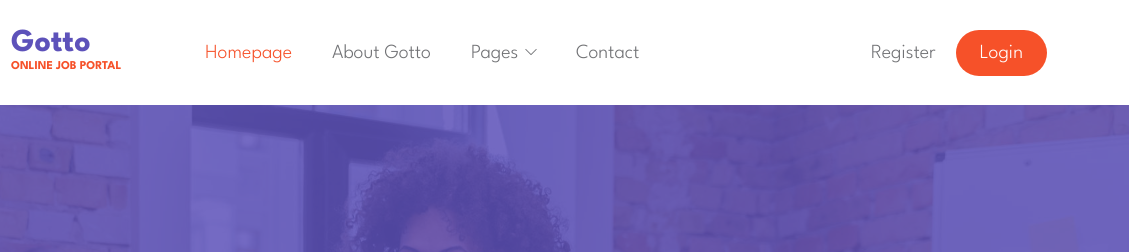
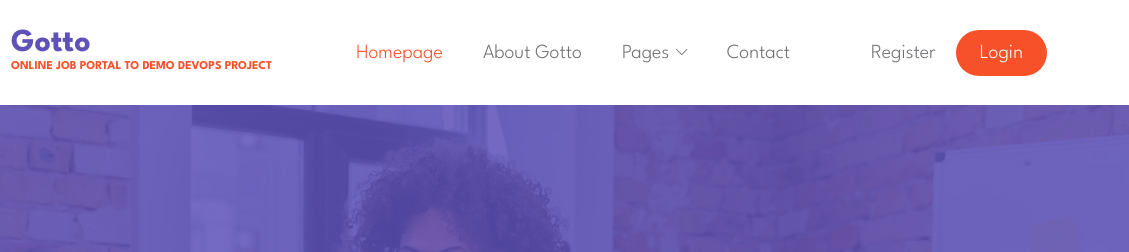
Before and after one commit to RoshniKarki321/RoshniKarki321, a plain HTML site: page index.html in a window 1280 px wide. Shown: the top 252 px of the page, 151-1280 px from the left. Drawn offline with Linux system fonts and the light colour scheme.

Commit message:
Update index.html

```diff
--- a/index.html
+++ b/index.html
@@ -46,7 +46,7 @@ Bootstrap 5 HTML CSS Template
 
                     <div class="d-flex flex-column">
                         <strong class="logo-text">Gotto</strong>
-                        <small class="logo-slogan">Online Job Portal</small>
+                        <small class="logo-slogan">Online Job Portal to demo DevOps project</small>
                     </div>
                 </a>
 
```
